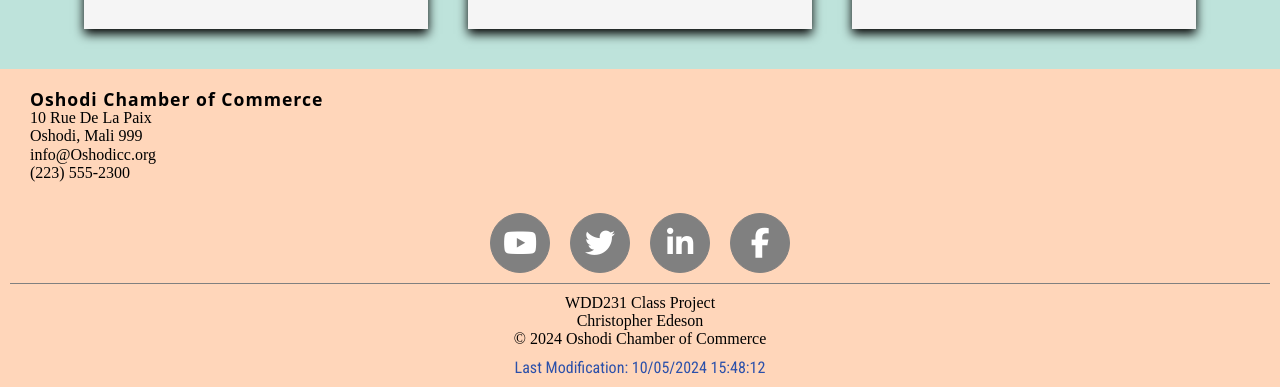
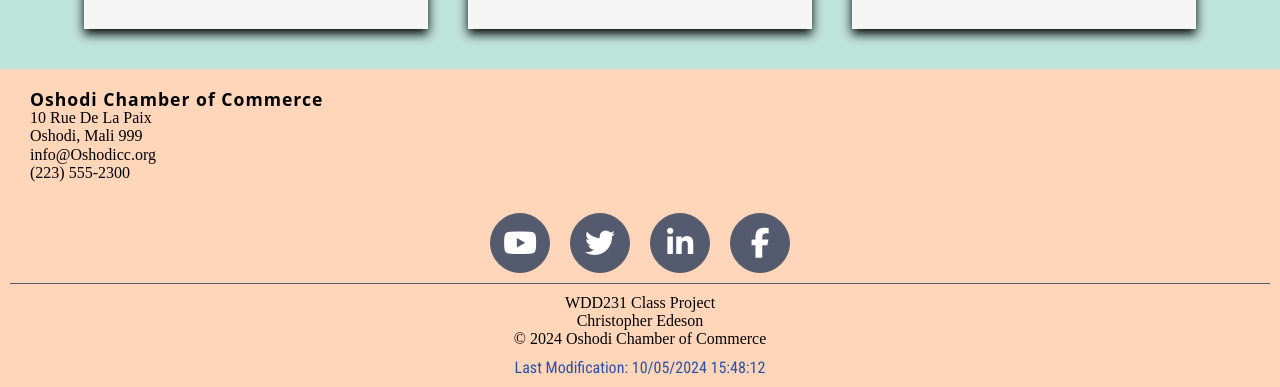
Before and after one commit to chrisedeson/wdd231, a plain HTML site: page chamber/directory.html in a window 1280 px wide. Shown: the part 1420-1807 px from the top of the page. Drawn offline with Linux system fonts and the light colour scheme; a web font is replaced by a local one.

Commit message:
adjusted color contrast for the directory page

```diff
--- a/chamber/styles/directory.css
+++ b/chamber/styles/directory.css
@@ -105,7 +105,7 @@ main .display-list {
 }
 
 .display-list section:nth-child(even) {
-    background-color: #b9c5b5;
+    background-color: #0ed1d1;
 }
 
 .actives {
--- a/chamber/styles/footer.css
+++ b/chamber/styles/footer.css
@@ -17,8 +17,8 @@ footer .footer-heading-text {
 }
 
 .icon-button {
-    background: gray;
-    border: 1px solid gray;
+    background: #555B6E;
+    border: 1px solid #555B6E;
     border-radius: 50%; /* Circular button */
     width: 60px;
     height: 60px;
@@ -65,7 +65,7 @@ footer .footer-heading-text {
     .copyright-info {
         padding: 10px;
         text-align: center;
-        border-top: 1px solid gray;
+        border-top: 1px solid #555B6E;
     }
 
 
```
Also changed, not shown: index.html (+1 -1 lines).
